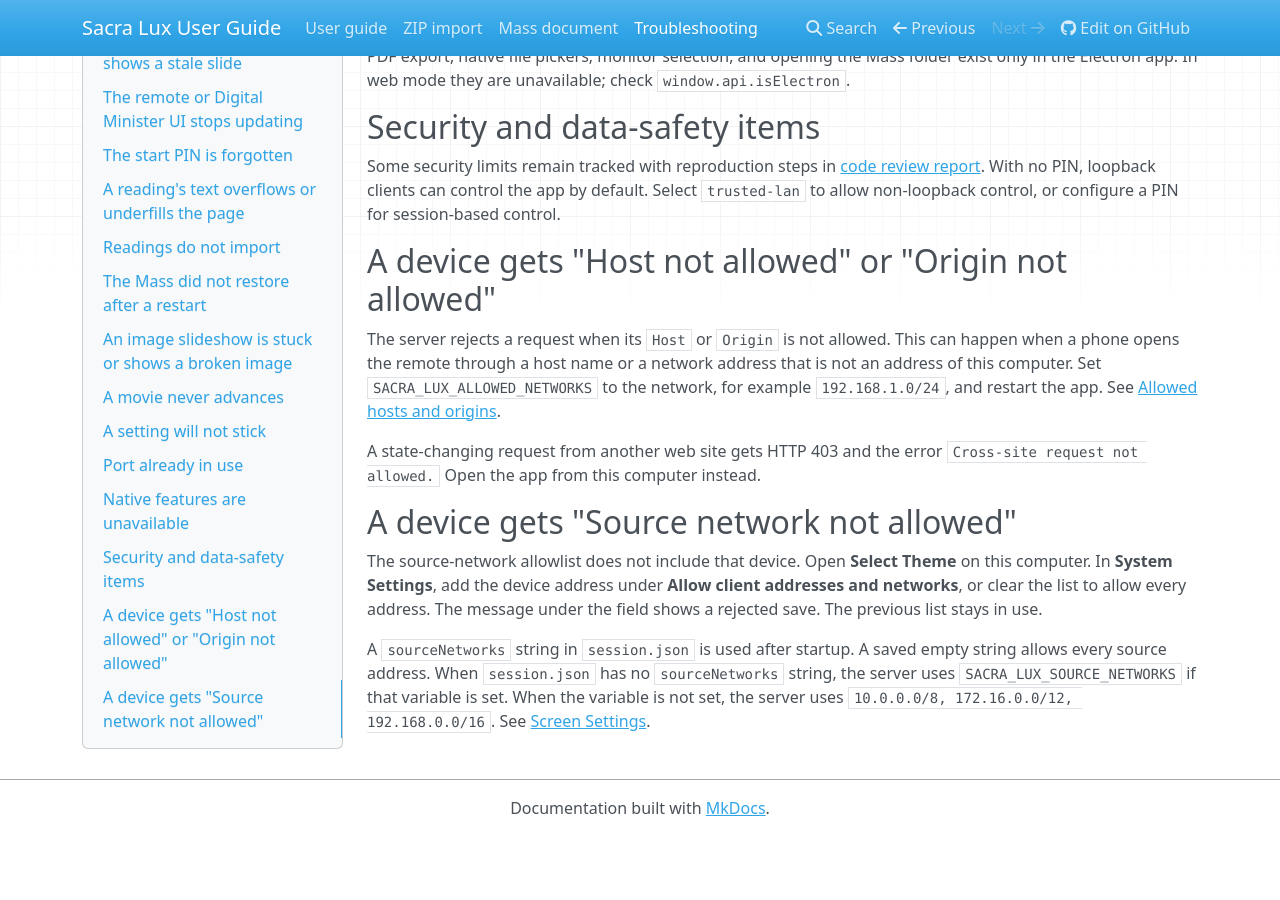
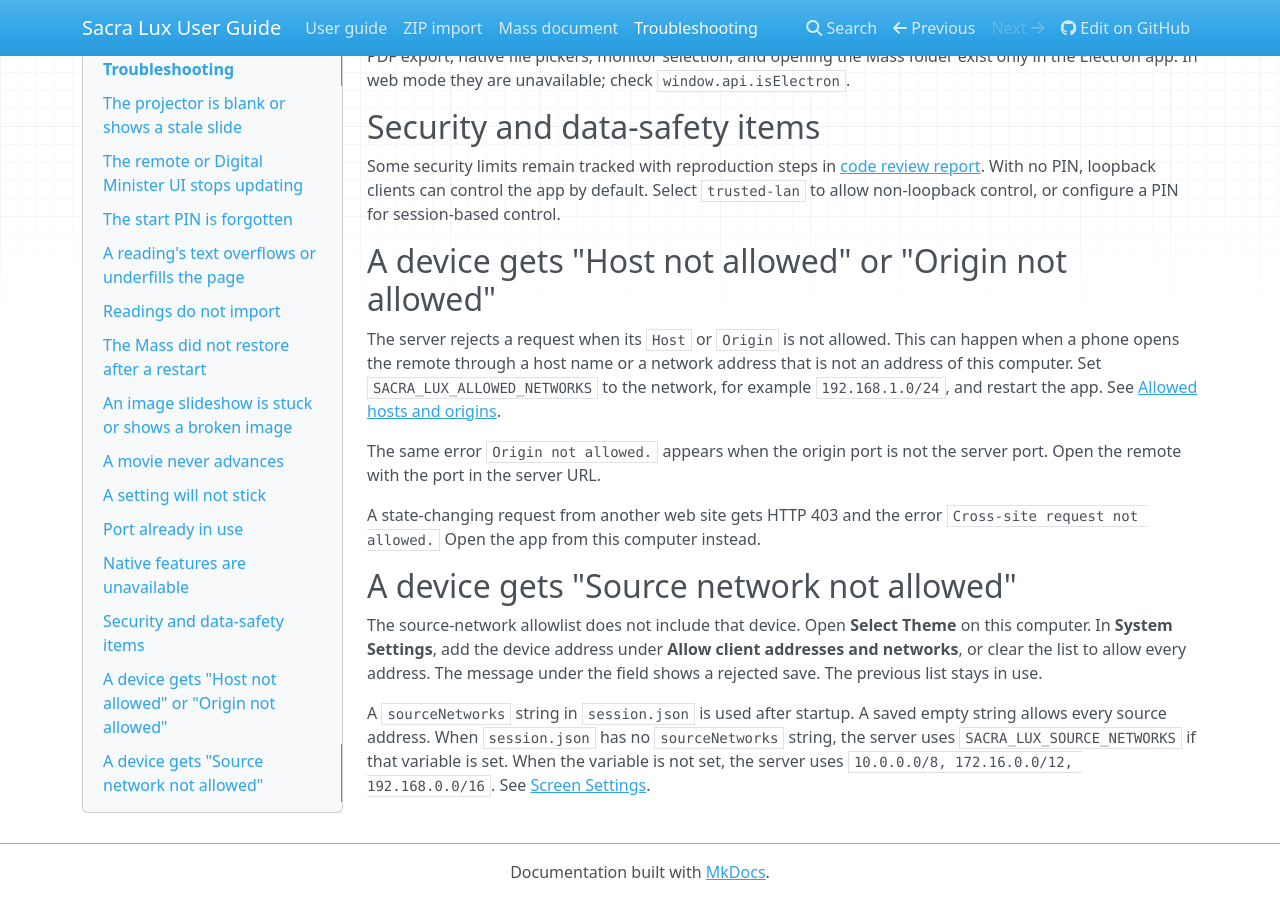
Before and after one commit to Saint-Therese-Of-Lisieux-Parish/sacra_lux, an MkDocs documentation site: the page built from docs/troubleshooting.md, in a window 1280 px wide and 900 px high, scrolled down 2065 px. Built offline with MkDocs 1.6.1, drawn with Linux system fonts in a browser that asks for light colours; nearby versions of some CDN libraries; before the commit the page ends 2901 px from its top, so only the background shows below that.

Commit message:
docs(readme): state the origin port check
Why: The server rejects an Origin whose port is not the listening port. The operator pages did not state that check.

What: The allowed-hosts section and the host troubleshooting entry now state the origin port rule and the error Origin not allowed.

Audience: operator

Files:
- modified: README.md
- modified: docs/troubleshooting.md

Verified against: sacra-lux/src/hostGuard.js (isOriginAllowed)

Refs #614

```diff
--- a/docs/troubleshooting.md
+++ b/docs/troubleshooting.md
@@ -118,6 +118,9 @@
 `SACRA_LUX_ALLOWED_NETWORKS` to the network, for example `192.168.1.0/24`, and
 restart the app. See [Allowed hosts and origins](https://github.com/Saint-Therese-Of-Lisieux-Parish/sacra_lux/blob/master/README.md#allowed-hosts-and-origins).
 
+The same error `Origin not allowed.` appears when the origin port is not the
+server port. Open the remote with the port in the server URL.
+
 A state-changing request from another web site gets HTTP 403 and the error
 `Cross-site request not allowed.` Open the app from this computer instead.
 
```
Also changed, not shown: README.md (+3 -0 lines).
